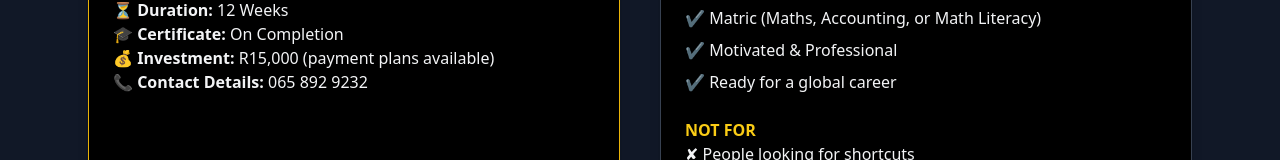
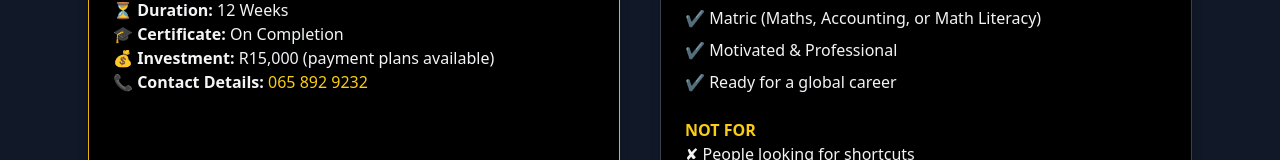
Before and after one commit to MorakeFresh/flamirite_landing, a React (Vite) app: page / in a window 1280 px wide. Shown: the part 773-933 px from the top of the page. Built offline with nearby package versions, Linux system fonts and the light colour scheme; the HTML template or start-up script is replaced by a standard one.

Commit message:
updated whatsapp number, linking to dial pad

```diff
--- a/src/App.jsx
+++ b/src/App.jsx
@@ -66,7 +66,12 @@ export default function App() {
                         <p><strong>⏳ Duration:</strong> 12 Weeks</p>
                         <p><strong>🎓 Certificate:</strong> On Completion</p>
                         <p><strong>💰 Investment:</strong> R15,000 (payment plans available)</p>
-                        <p><strong>📞 Contact Details:</strong> 065 892 9232</p>
+                        <p>
+                            <strong>📞 Contact Details:</strong>{" "}
+                            <a href="tel:0658929232" className="text-yellow-400 hover:underline">
+                                065 892 9232
+                            </a>
+                        </p>
                     </div>
                     <div className="bg-black p-6 rounded-xl shadow-lg border border-gray-700">
                         <h3 className="text-xl font-bold mb-3 text-yellow-400 uppercase">Who This Is For</h3>
@@ -108,7 +113,7 @@ export default function App() {
                         <div className="bg-black p-6 rounded-xl shadow-lg text-center border border-green-500">
                             <p className="mb-3 font-semibold text-gray-200">Still have questions?</p>
                             <a
-                                href="https://wa.me/27112563879"
+                                href="https://wa.me/27658929232"
                                 target="_blank"
                                 rel="noopener noreferrer"
                                 className="inline-flex items-center justify-center gap-2 bg-green-500 text-white font-semibold px-4 py-2 rounded-full shadow hover:bg-green-600 transition text-sm"
```
